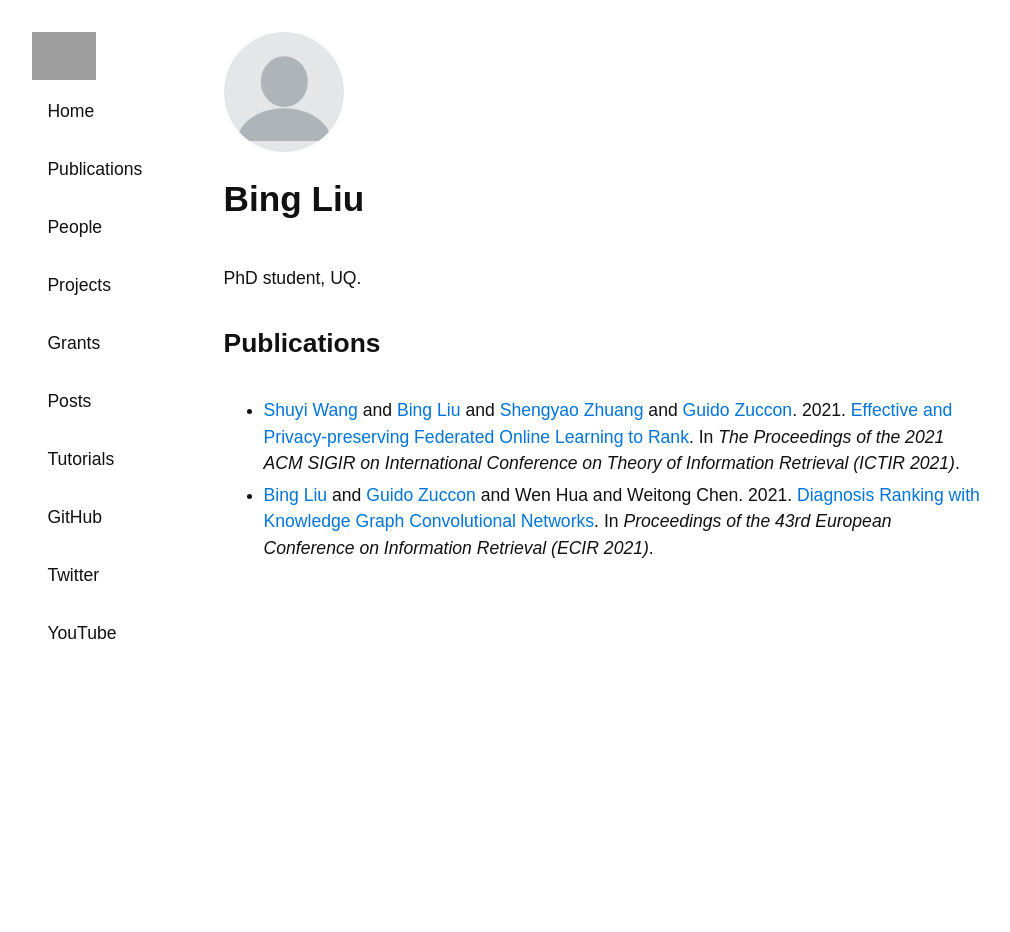
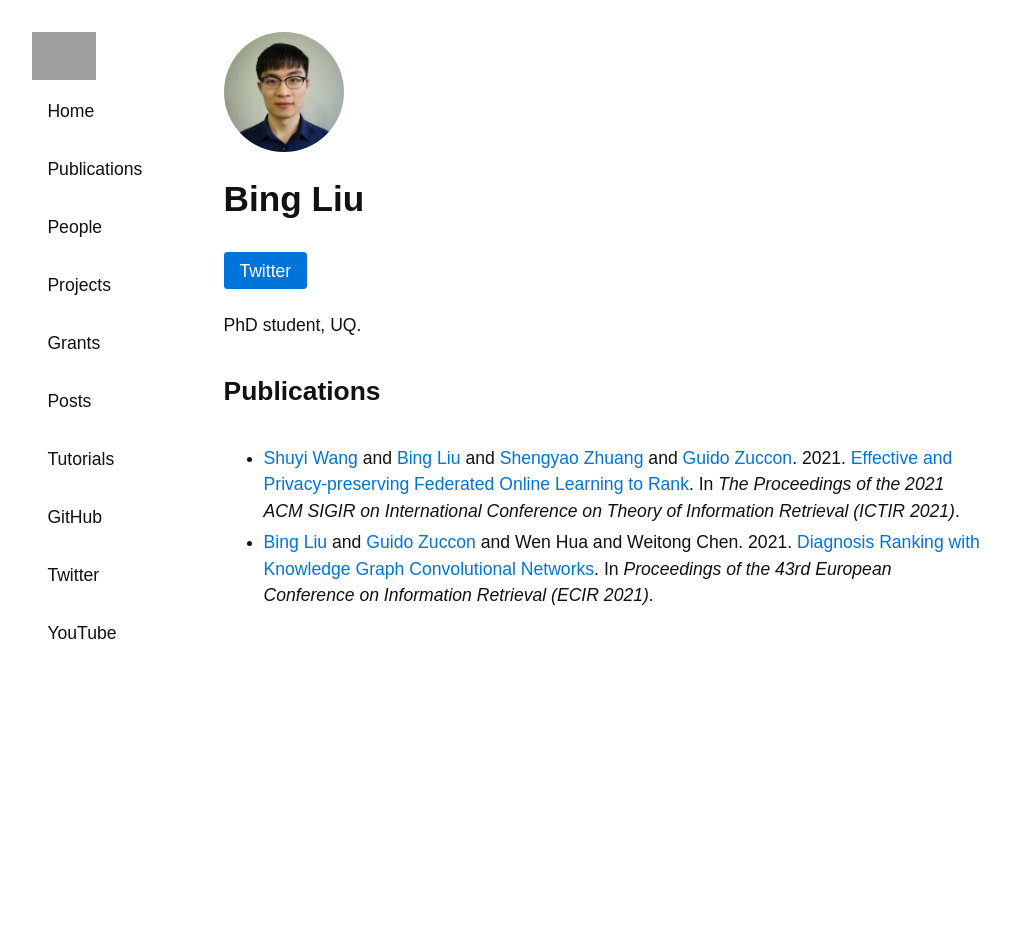
Before and after one commit to ielab/ielab.github.io, a Jekyll site: the page built from _people/bing-liu.md, in a window 1280 px wide. Shown: the whole page, without its empty margins (139-1149 px from the left). Built offline with Jekyll 4.4.1, drawn with Linux system fonts in a browser that asks for light colours; grey boxes are pictures that could not be loaded.

Commit message:
Update bing-liu.md

```diff
--- a/_people/bing-liu.md
+++ b/_people/bing-liu.md
@@ -1,9 +1,9 @@
 ---
 name: Bing Liu
-twitter:
+twitter: //twitter.com/BingLiu1011
 github:
 website:
-image:
+image: /images/bing-liu.jpeg
 scholar:
 role: phd
 description: PhD student, UQ.
```
